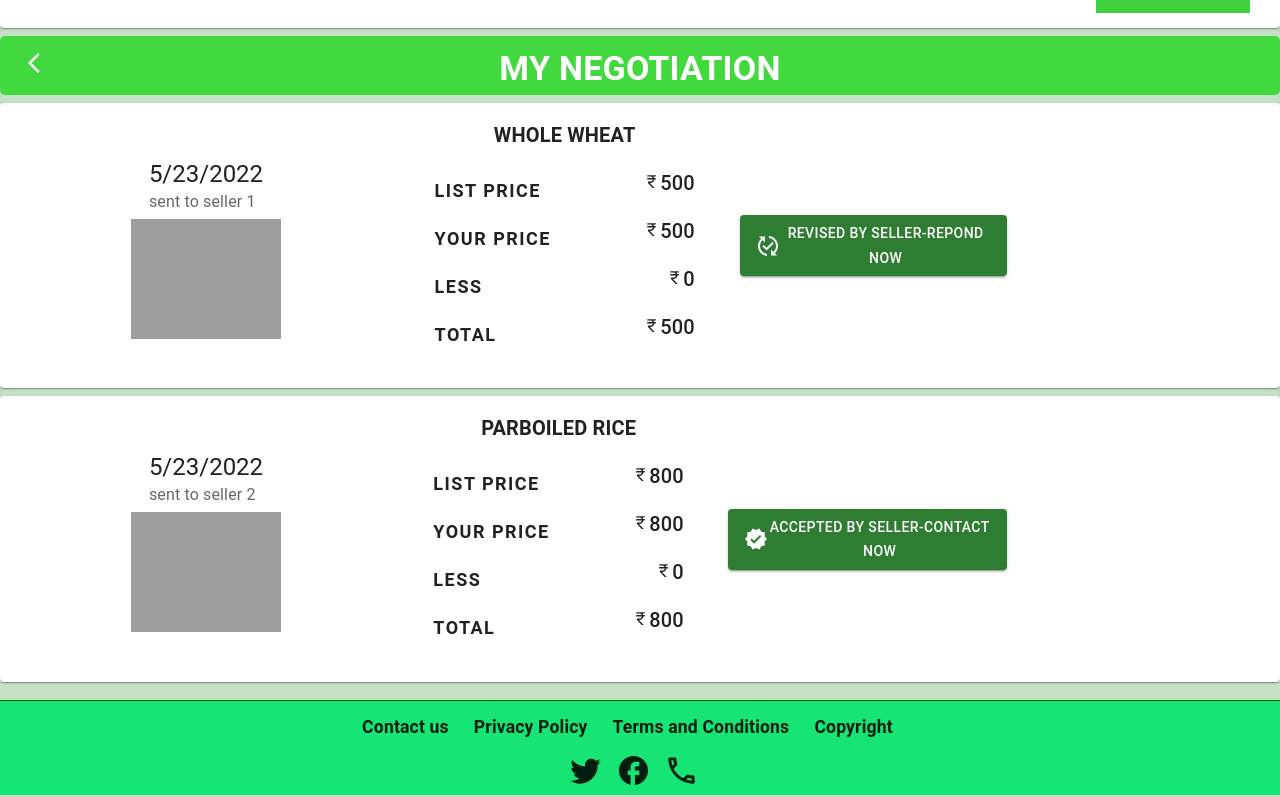
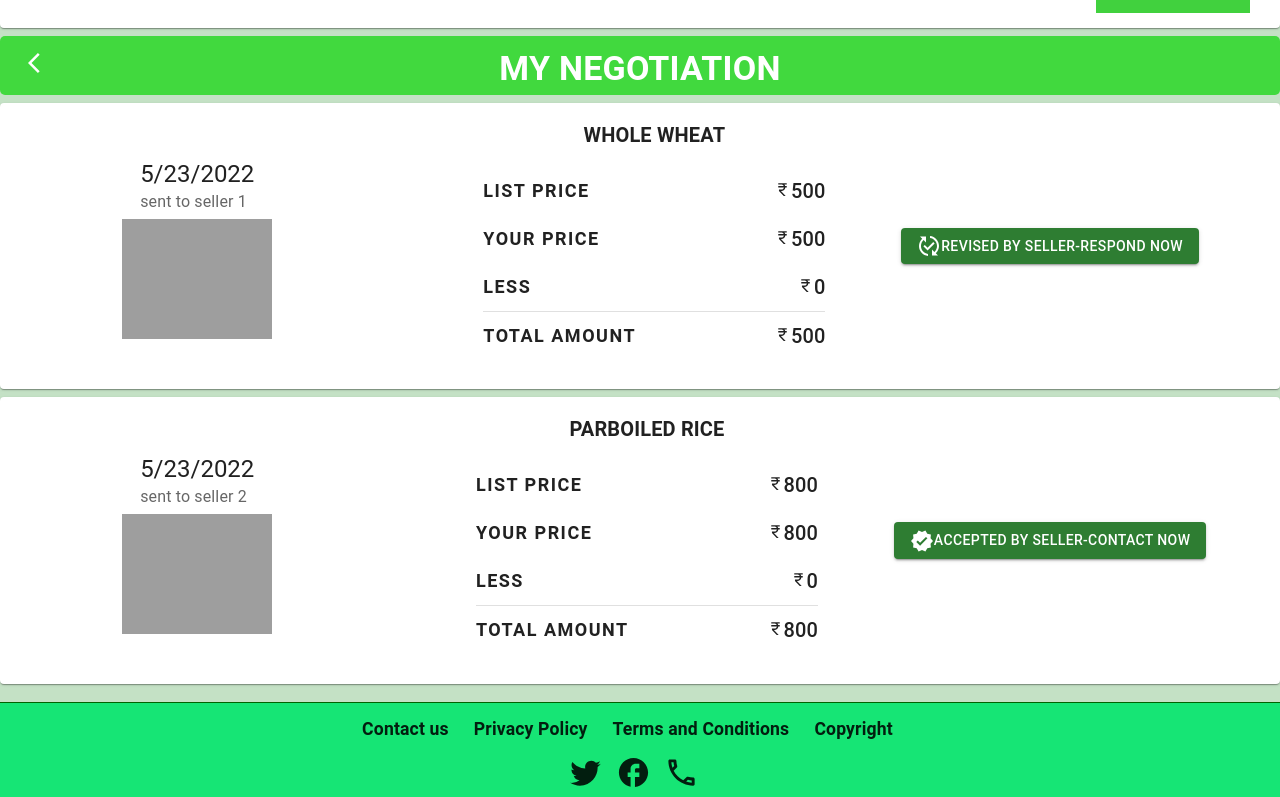
Before and after one commit to sanjith-s/farmenience, a React (Vite) app: page /M15 in a window 1280 px wide. Shown: the part 1041-1838 px from the top of the page. Built offline with nearby package versions, Linux system fonts and the light colour scheme; grey boxes are pictures that could not be loaded.

Commit message:
updated mui to negotiationbox3.jsx fully

```diff
--- a/src/components/negotiationBox2.jsx
+++ b/src/components/negotiationBox2.jsx
@@ -198,7 +198,7 @@ function NegotiationBox2(props) {
             alignItems: "center",
           }}
         >
-          <FormControl>
+          <FormControl style={{ position: "sticky" }}>
             <InputLabel htmlFor="outlined-adornment-amount">Amount</InputLabel>
             <OutlinedInput
               id="outlined-adornment-amount"
--- a/src/components/negotiationBox3.jsx
+++ b/src/components/negotiationBox3.jsx
@@ -13,11 +13,11 @@ import {
   Typography,
   CardHeader,
   CardActions,
+  Divider,
   InputLabel,
   Button,
   // IconButton,
 } from "@mui/material";
-import { CardGiftcard } from "@mui/icons-material";
 
 function NegotiationBox3(props) {
   let text = "sent to seller " + props.seller;
@@ -54,17 +54,18 @@ function NegotiationBox3(props) {
 
       <CardActions
         style={{
-          width: "50%",
+          width: "75%",
           display: "flex",
           alignItems: "center",
           justifyContent: "center",
           padding: "5px",
+          columnGap: "20px",
         }}
       >
         <CardContent
           lineHeight={0.5}
           style={{
-            width: "60%",
+            width: "50%",
             display: "flex",
             flexDirection: "column",
             alignItems: "center",
@@ -90,6 +91,7 @@ function NegotiationBox3(props) {
               width: "80%",
               display: "flex",
               justifyContent: "space-between",
+              alignItems: "center",
             }}
           >
             <Typography
@@ -112,6 +114,7 @@ function NegotiationBox3(props) {
               width: "80%",
               display: "flex",
               justifyContent: "space-between",
+              alignItems: "center",
             }}
           >
             <Typography
@@ -134,6 +137,7 @@ function NegotiationBox3(props) {
               width: "80%",
               display: "flex",
               justifyContent: "space-between",
+              alignItems: "center",
             }}
           >
             <Typography
@@ -151,11 +155,19 @@ function NegotiationBox3(props) {
               {props.userPrice - props.discountPrice}
             </Typography>
           </Box>
+          <Divider
+            sx={{
+              width: "80%",
+              alignSelf: "center",
+            }}
+            flexItem
+          />
           <Box
             sx={{
               width: "80%",
               display: "flex",
               justifyContent: "space-between",
+              alignItems: "center",
             }}
           >
             <Typography
@@ -166,7 +178,7 @@ function NegotiationBox3(props) {
                 fontSize: "18px",
               }}
             >
-              total
+              total amount
             </Typography>
             <Typography variant="h6">
               <CurrencyRupeeIcon style={{ fontSize: "17px" }} />
@@ -183,7 +195,7 @@ function NegotiationBox3(props) {
 
           {props.acceptance == "no"
             ? "Accepted by Seller-Contact Now"
-            : "Revised by Seller-Repond Now"}
+            : "Revised by Seller-Respond Now"}
         </Button>
       </CardActions>
 
--- a/src/css/navbar.css
+++ b/src/css/navbar.css
@@ -1,6 +1,6 @@
 .navbar {
-/*  position: sticky;*/
-  top:0px;
+  position: sticky;
+  top: 0px;
   justify-content: center;
   align-items: center;
   display: flex;
@@ -23,20 +23,21 @@
 }
 .nav-items {
   flex: 2;
-/*  margin-top: 2px;*/
+  /*  margin-top: 2px;*/
   font-size: larger;
   text-align: center;
-/*  float: right;*/
-/*  margin-left: 2%;*/
+  /*  float: right;*/
+  /*  margin-left: 2%;*/
 }
 .nav-items > a {
   text-decoration: none;
 }
-.item1,.item5 {
+.item1,
+.item5 {
   flex: 1;
 }
 .item2 {
-  flex:12;
+  flex: 12;
   text-align: left;
 }
 .cmp-logo {
@@ -72,7 +73,6 @@
   border-radius: 10%;
 }
 
-
 /* .customScroll::-webkit-scrollbar-track
 {
 	-webkit-box-shadow: inset 0 0 6px rgba(0,0,0,0.3);
```
